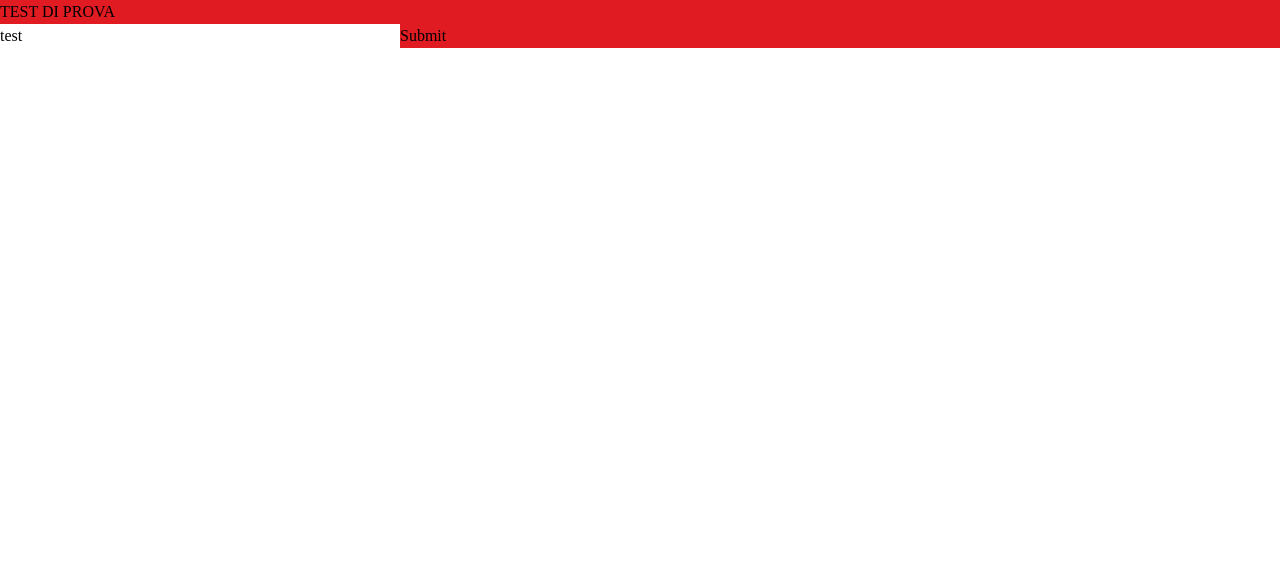
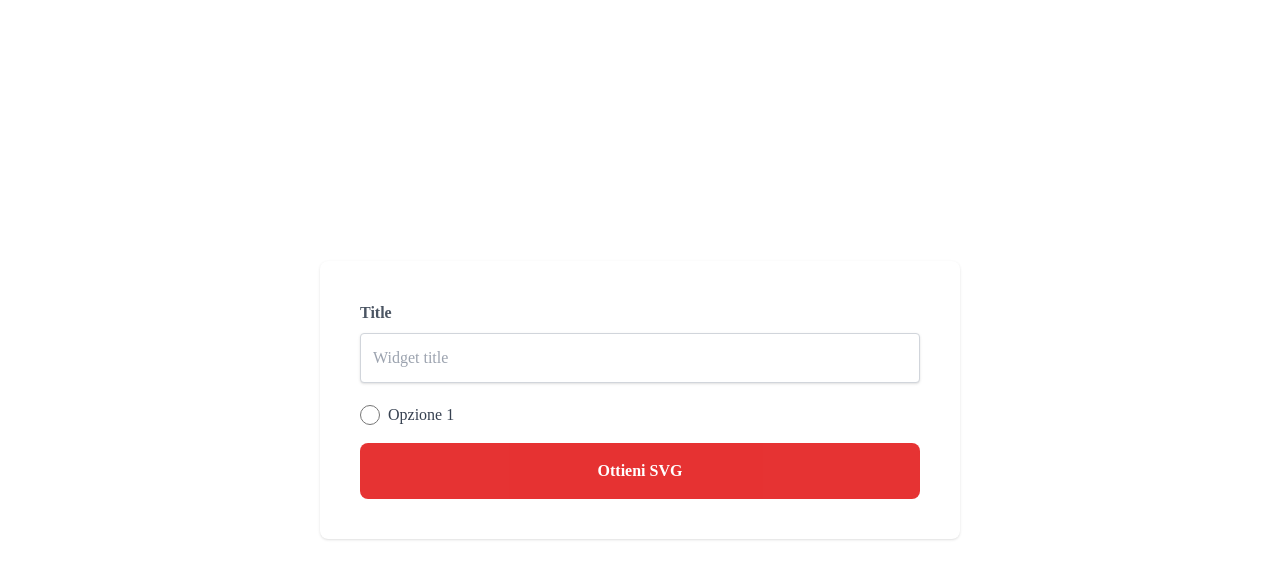
Before and after one commit to claranet-it/remote-compass-app, a React (Vite) app: page / in a window 1280 px wide. Shown: the top 578 px of the page. Built offline with nearby package versions, Linux system fonts and the light colour scheme; a web font is replaced by a local one.

Commit message:
wip: form

```diff
--- a/src/App.tsx
+++ b/src/App.tsx
@@ -1,42 +1,79 @@
-import { useForm, SubmitHandler } from "react-hook-form"
+// import { useForm, SubmitHandler } from "react-hook-form"
+
+import { FormEvent } from "react";
 
 
-type Inputs = {
-  example: string
-  exampleRequired: string
-}
+// type Inputs = {
+//   example: string
+//   exampleRequired: string
+// }
 
 
 export default function App() {
-  const {
-    register,
-    handleSubmit,
-    formState: { errors },
-  } = useForm<Inputs>()
-  const onSubmit: SubmitHandler<Inputs> = (data) => console.log(data)
+  // const {
+  //   register,
+  //   handleSubmit,
+  //   formState: { errors },
+  // } = useForm<Inputs>()
+  // const onSubmit: SubmitHandler<Inputs> = (data) => console.log(data)
 
+  const handleSubmit = (event: FormEvent<HTMLFormElement>) => {
+    event.preventDefault();
+    console.log('Click submit form')
+  };
 
-
+  // const createURL = (userId: string, withDate = true) : string => {
+  //   const base = `${window.location.origin}/api/${userId}.svg`;
+  //   return withDate ? `${base}?date=${Date.now()}}` : base;
+  // };
 
   return (
     /* "handleSubmit" will validate your inputs before invoking "onSubmit" */
 
-    <div className='bg-primary-dark'>
-      <button className="bg-primary-dark">TEST DI PROVA</button>
+    // <div className='bg-primary-dark'>
+    //   <button className="bg-primary-dark">TEST DI PROVA</button>
 
-    <form onSubmit={handleSubmit(onSubmit)}>
-      {/* register your input into the hook by invoking the "register" function */}
-      <input defaultValue="test" {...register("example")} />
+    // <form onSubmit={handleSubmit(onSubmit)}>
+    //   {/* register your input into the hook by invoking the "register" function */}
+    //   <input defaultValue="test" {...register("example")} />
 
 
-      {/* include validation with required or other standard HTML validation rules */}
-      <input {...register("exampleRequired", { required: true })} />
-      {/* errors will return when field validation fails  */}
-      {errors.exampleRequired && <span>This field is required</span>}
+    //   {/* include validation with required or other standard HTML validation rules */}
+    //   <input {...register("exampleRequired", { required: true })} />
+    //   {/* errors will return when field validation fails  */}
+    //   {errors.exampleRequired && <span>This field is required</span>}
 
 
-      <input type="submit" />
-    </form>
+    //   <input type="submit" />
+    // </form>
+    // </div>
+
+
+    <div className="min-h-screen flex items-center">
+      <div className="w-full">
+
+        <div className="bg-white p-10 rounded-lg shadow md:w-3/4 mx-auto lg:w-1/2">
+          <form onSubmit={handleSubmit}>
+            <div className="mb-5">
+              <label htmlFor="title" className="block mb-2 font-bold text-gray-600">Title</label>
+              <input
+                type="text"
+                name="title"
+                placeholder="Widget title"
+                className="border border-gray-300 shadow p-3 w-full rounded"
+              />
+            </div>
+
+            <div className="flex items-center mb-4">
+              <input type="radio" id="opzione1" name="opzione" className="inline-block h-5 w-5 border border-gray-300 accent-primary-light rounded-full transition duration-300 ease-in-out transform hover:scale-125 cursor-pointer" />
+              <label htmlFor="opzione1" className="ml-2 text-gray-700">Opzione 1</label>
+            </div>
+
+
+            <button className="bg-primary-light active:scale-95 opacity-80 block w-full text-white font-bold p-4 rounded-lg transition duration-300 ease-in-out hover:opacity-100">Ottieni SVG</button>
+          </form>
+        </div>
+      </div>
     </div>
   )
 }
```
